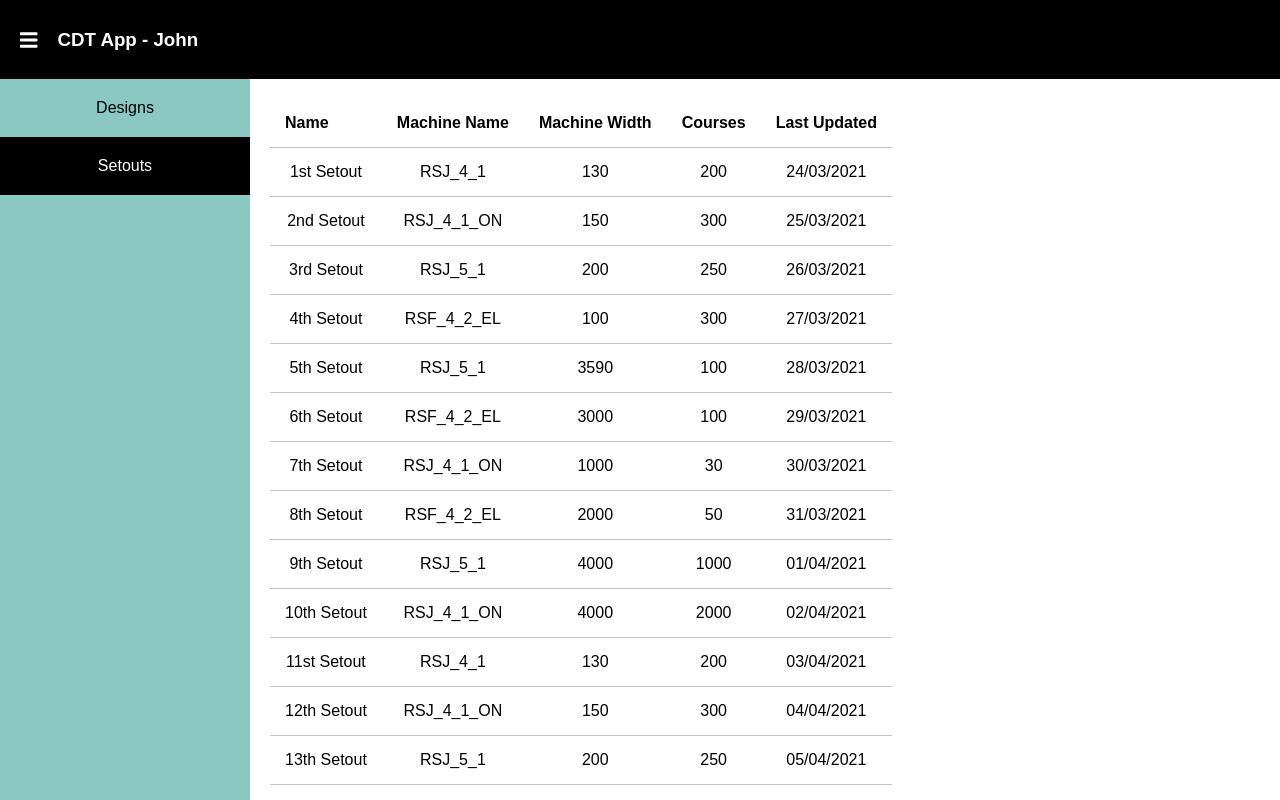
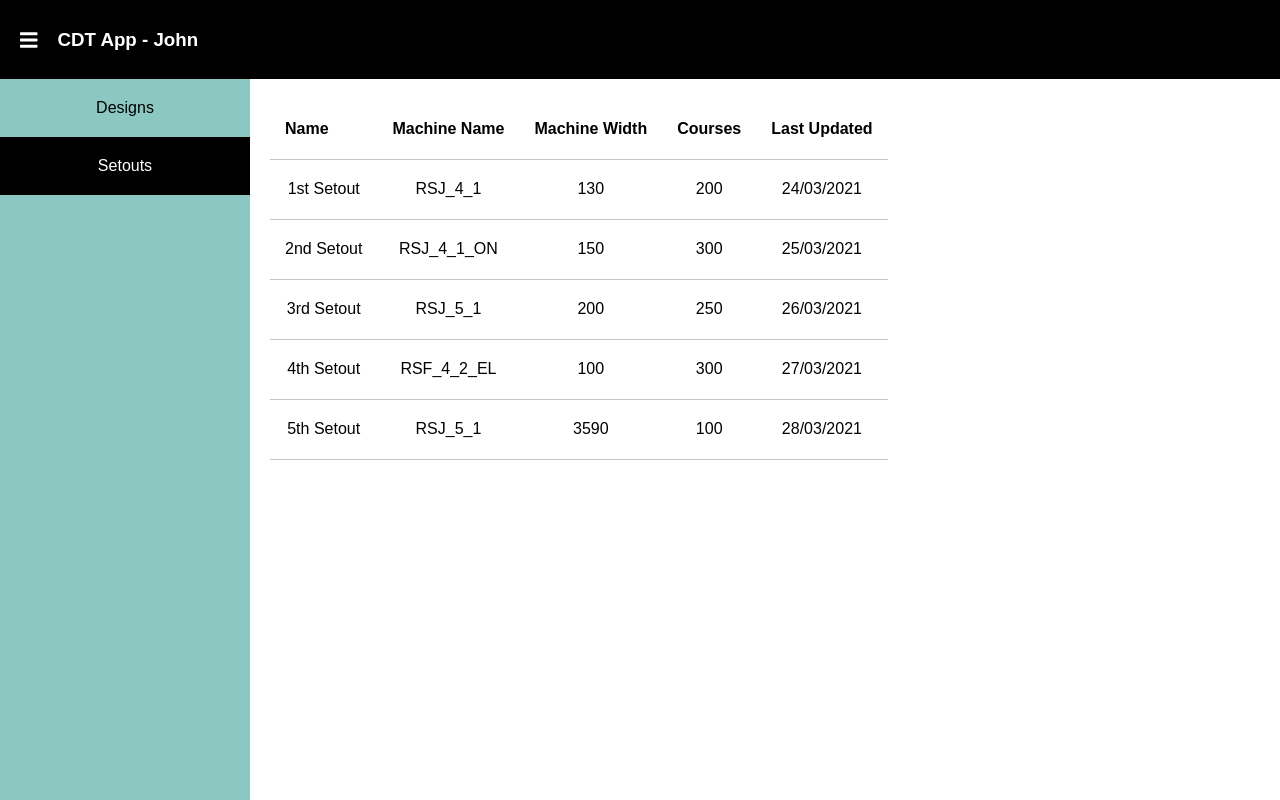
Before and after one commit to artworkjpm/cdt-app, a React (Create React App) app: page /setouts in a window 1280 px wide. Shown: the top 800 px of the page. Built offline with nearby package versions, Linux system fonts and the light colour scheme; data requests are answered from the project's data file.

Commit message:
setouts now has infinite scroll

```diff
--- a/src/App.tsx
+++ b/src/App.tsx
@@ -17,7 +17,7 @@ function App() {
 					</div>
 					<div className="content-container">
 						<Switch>
-							<Route exact path="/" render={() => <Redirect to="/setouts" />} />
+							<Route exact path="/" render={() => <Redirect to="/designs" />} />
 							<Route exact path="/designs" render={() => <Designs />} />
 							<Route exact path="/setouts" render={() => <Setouts />} />
 						</Switch>
--- a/src/components/Designs/Designs.tsx
+++ b/src/components/Designs/Designs.tsx
@@ -3,7 +3,6 @@ import { useDispatch, useSelector } from "react-redux";
 import { DesignsItems } from "../../models/interfaces";
 import { fetchDesigns, updateAmount } from "../../redux/actions/designActions";
 import DataTable from "../DataTable/DataTable";
-import "./designs.scss";
 
 export default function Designs() {
 	const dispatch = useDispatch();
--- a/src/components/Designs/designs.scss
+++ /dev/null
@@ -1,4 +0,0 @@
-.scroll-div {
-	height: 60vh;
-	overflow: scroll;
-}
--- a/src/components/Setouts/Setouts.tsx
+++ b/src/components/Setouts/Setouts.tsx
@@ -1,20 +1,30 @@
 import { useEffect } from "react";
 import { useDispatch, useSelector } from "react-redux";
 import { SetoutsModel } from "../../models/interfaces";
-import { fetchSetouts } from "../../redux/actions/setoutActions";
+import { fetchSetouts, updateAmount } from "../../redux/actions/setoutActions";
 import DataTable from "../DataTable/DataTable";
 
 export default function Setouts() {
 	const dispatch = useDispatch();
 	const data = useSelector((state: { setOutsReducer: { setouts: [SetoutsModel] } }) => state.setOutsReducer.setouts);
+	const until = useSelector((state: { setOutsReducer: { until: number } }) => state.setOutsReducer.until);
 	useEffect(() => {
-		dispatch(fetchSetouts());
+		dispatch(fetchSetouts(5));
 	}, [dispatch]);
 
 	const tableHeaders = ["Name", "Machine_Name", "Machine_Width", "Courses", "Last_Updated"];
 
+	function handleScroll(event: any) {
+		event.preventDefault();
+		const { scrollTop, clientHeight, scrollHeight } = event.currentTarget;
+		if (scrollHeight - scrollTop === clientHeight) {
+			dispatch(updateAmount(until + 5));
+			dispatch(fetchSetouts(until + 5));
+		}
+	}
+
 	return (
-		<div>
+		<div className="scroll-div" onScroll={handleScroll}>
 			<DataTable tableHeaders={tableHeaders} data={data}></DataTable>
 		</div>
 	);
--- a/src/redux/actions/setoutActions.tsx
+++ b/src/redux/actions/setoutActions.tsx
@@ -5,11 +5,11 @@ import { map } from "rxjs/operators";
 import moment from "moment";
 import { SetoutsModel } from "../../models/interfaces";
 
-export const fetchSetouts = () => (dispatch: Dispatch<Action>) => {
+export const fetchSetouts = (fromNumber: number) => (dispatch: Dispatch<Action>) => {
 	dispatch({
 		type: "FETCH_SETOUTS_REQUEST",
 	});
-	const responsePromise = axios.get("http://localhost:5000/setouts");
+	const responsePromise = axios.get(`http://localhost:5000/setouts?_start=0&_end=${fromNumber}`);
 	const response$ = from(responsePromise);
 	response$
 		.pipe(
@@ -25,3 +25,9 @@ export const fetchSetouts = () => (dispatch: Dispatch<Action>) => {
 		)
 		.subscribe();
 };
+export const updateAmount = (until: number) => (dispatch: Dispatch<Action>) => {
+	dispatch({
+		type: "LOAD_SCROLLER",
+		until,
+	});
+};
--- a/src/redux/reducers/setOutsReducer.ts
+++ b/src/redux/reducers/setOutsReducer.ts
@@ -3,6 +3,7 @@ import { ActionData } from "../../models/interfaces";
 const initState = {
 	setouts: [],
 	loading: false,
+	until: 5,
 	error: null,
 };
 
@@ -21,6 +22,12 @@ export const setOutsReducer = (state = initState, action: ActionData) => {
 				setouts: action.payload,
 			};
 
+		case "LOAD_SCROLLER":
+			return {
+				...state,
+				until: action.until,
+			};
+
 		default:
 			return state;
 	}
--- a/src/styles/App.scss
+++ b/src/styles/App.scss
@@ -2,7 +2,7 @@
 
 .grid-container {
 	display: grid;
-	grid-template-columns: 250px 1fr;
+	grid-template-columns: 250px auto;
 	height: 100vh;
 }
 
@@ -12,4 +12,11 @@
 
 .content-container {
 	padding: 20px;
+	max-width: 100%;
+	overflow-y: scroll;
 }
+
+.scroll-div {
+	height: 50vh;
+	overflow: scroll;
+}
--- a/src/styles/index.scss
+++ b/src/styles/index.scss
@@ -39,6 +39,8 @@ th:first-child {
 th,
 td {
 	border-bottom: 1px solid #c4c4c4;
-	padding: 15px;
+	padding: 0 15px;
 	text-align: center;
+	white-space: nowrap;
+	height: 60px;
 }
```
